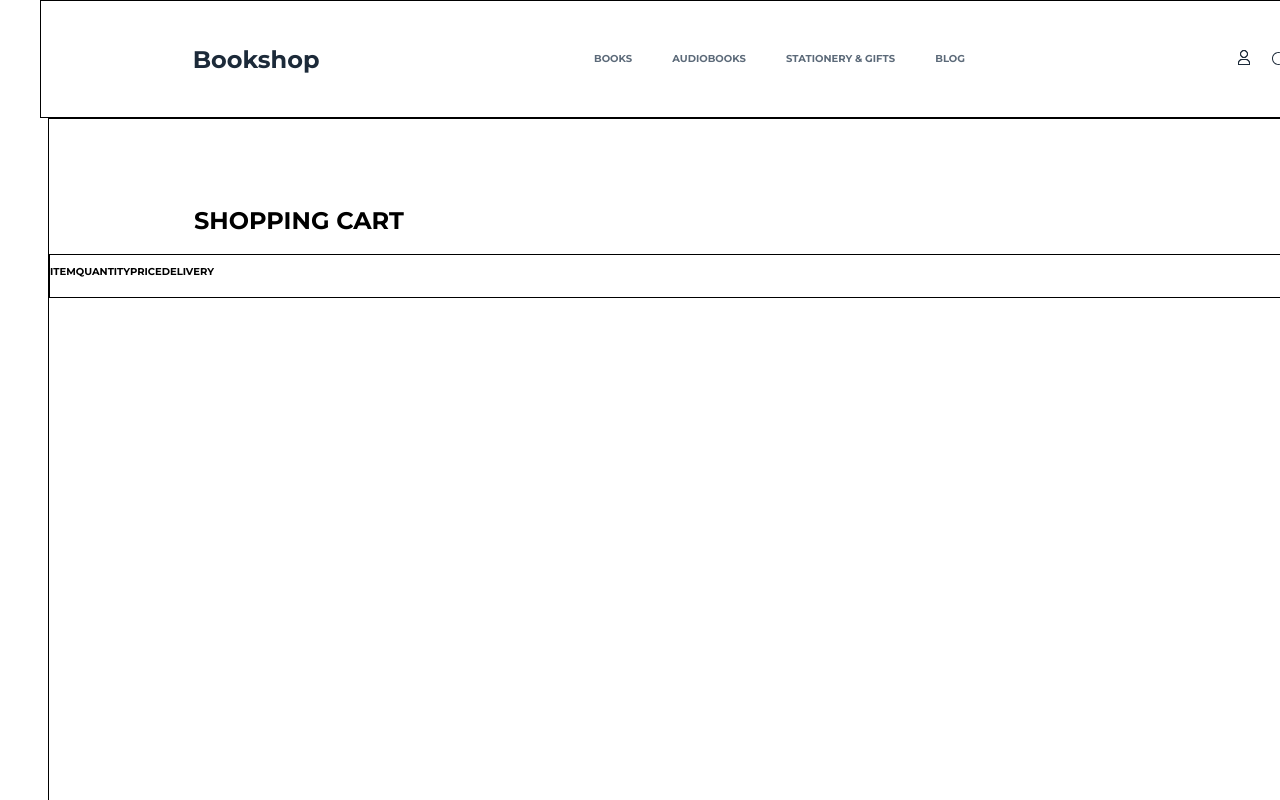
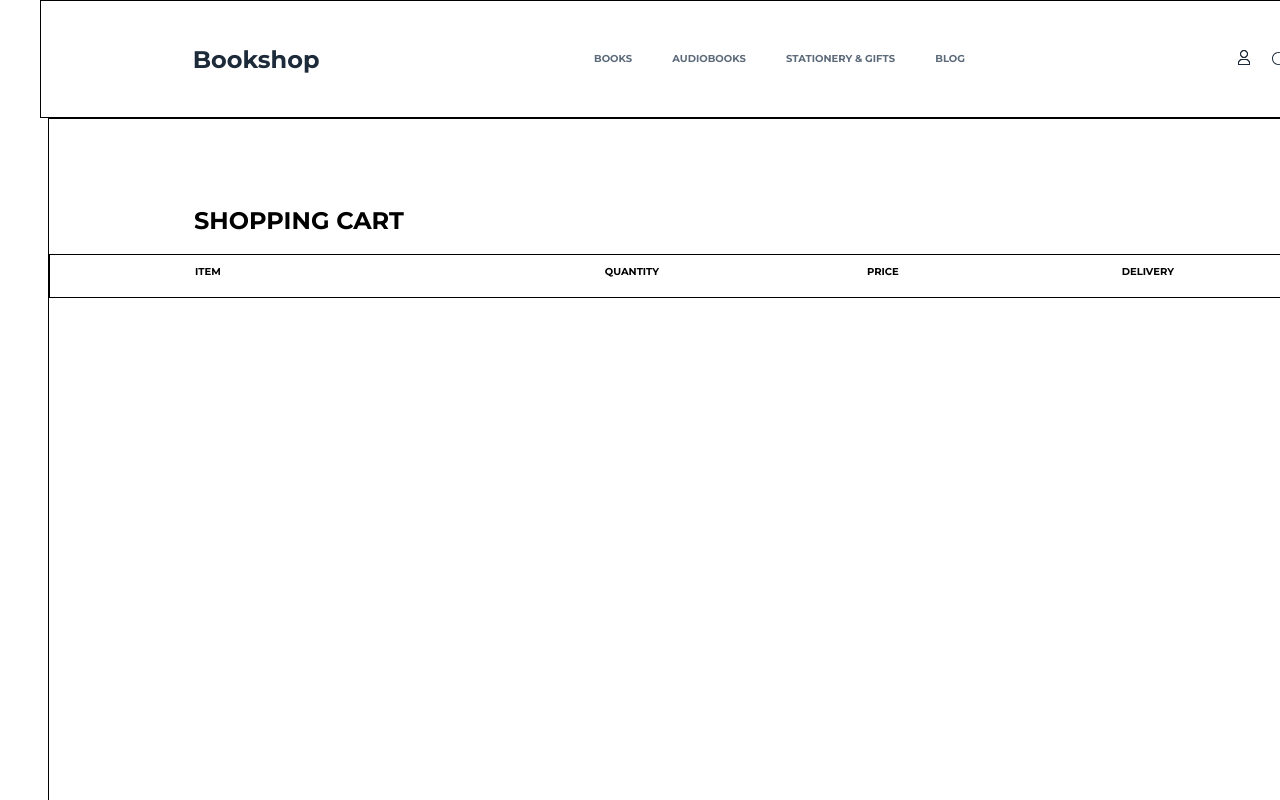
Before and after one commit to BatanAndrei/nextjs-redux-bookstore-on-the-google-books, a Next.js app: page /cart in a window 1280 px wide. Shown: the top 800 px of the page. Built offline with nearby package versions, Linux system fonts and the light colour scheme.

Commit message:
initial commit

```diff
--- a/app/cart/cart.module.css
+++ b/app/cart/cart.module.css
@@ -24,3 +24,19 @@
     font-weight: 700;
     font-size: 10px;
 }
+
+.item {
+    margin-left: 145px;
+}
+
+.quantity {
+    margin-left: 384px;
+}
+
+.price {
+    margin-left: 208px;
+}
+
+.delivery {
+    margin-left: 223px;
+}
```
